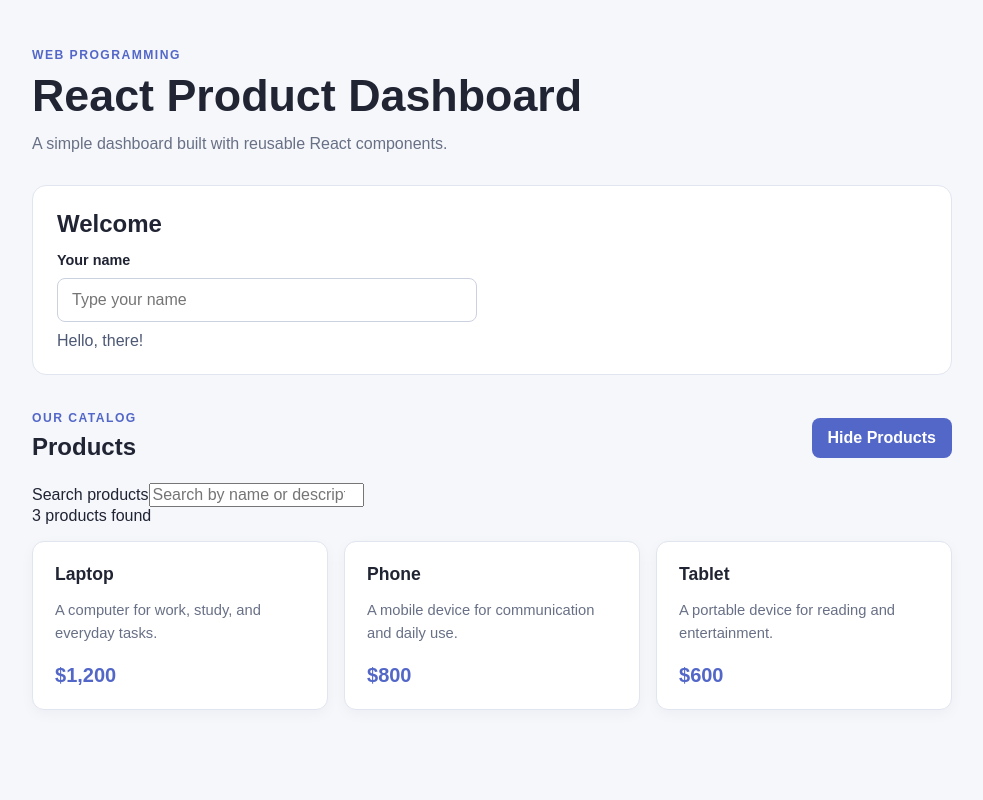
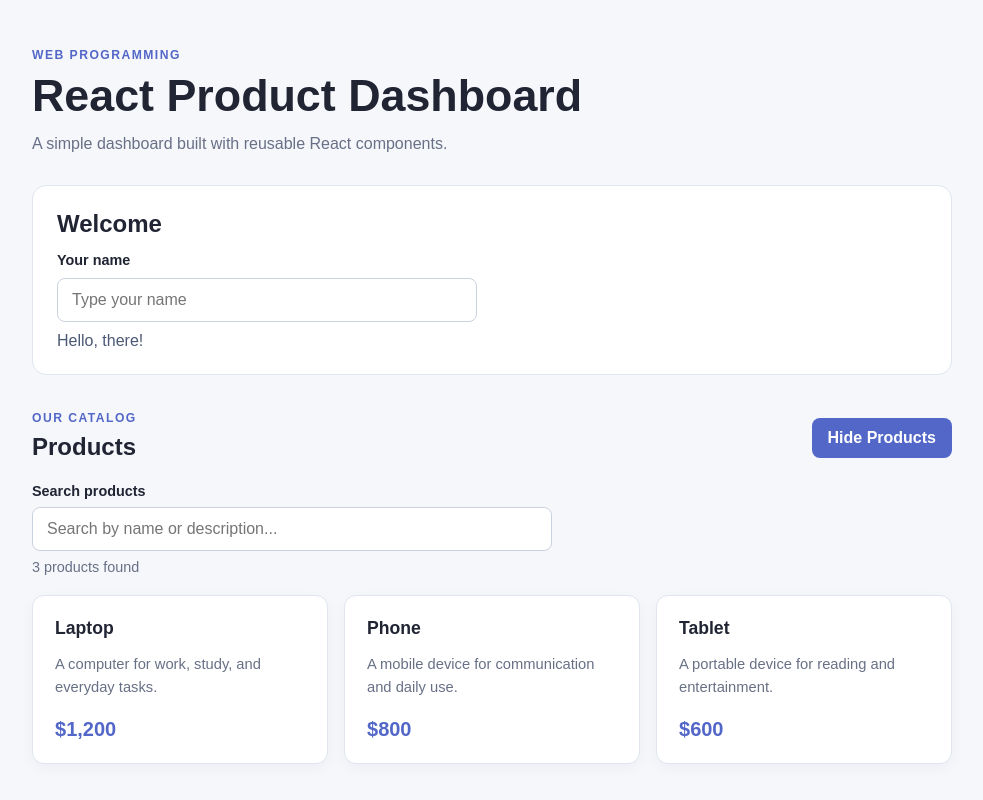
Before and after one commit to cerenkarababa/react-product-dashboard, a React (Vite) app: page / in a window 1280 px wide. Shown: the top 800 px of the page, without its empty margins (148-1131 px from the left). Built offline with nearby package versions, Linux system fonts and the light colour scheme.

Commit message:
Style product search interface

```diff
--- a/src/styles.css
+++ b/src/styles.css
@@ -170,3 +170,56 @@
     grid-template-columns: 1fr;
   }
 }
+.product-catalog {
+  display: grid;
+  gap: 20px;
+}
+
+.product-search {
+  display: grid;
+  gap: 8px;
+  max-width: 520px;
+}
+
+.product-search label {
+  font-size: 0.9rem;
+  font-weight: 700;
+}
+
+.product-search input {
+  width: 100%;
+  padding: 12px 14px;
+  border: 1px solid #cbd1df;
+  border-radius: 8px;
+  background: #ffffff;
+  color: #202433;
+}
+
+.product-search input:focus {
+  border-color: #5367c8;
+  outline: 2px solid #dce2ff;
+}
+
+.search-results {
+  margin-bottom: 0;
+  color: #687086;
+  font-size: 0.9rem;
+}
+
+.empty-state {
+  padding: 28px 20px;
+  border: 1px dashed #cbd1df;
+  border-radius: 12px;
+  background: #ffffff;
+  text-align: center;
+}
+
+.empty-state h3 {
+  margin-bottom: 8px;
+}
+
+.empty-state p {
+  margin-bottom: 18px;
+  color: #687086;
+  line-height: 1.6;
+}
```
